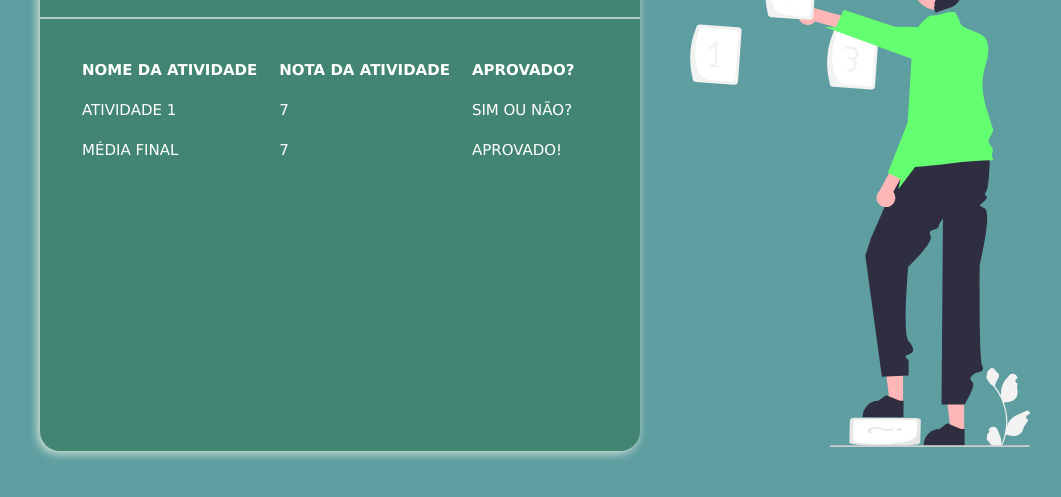
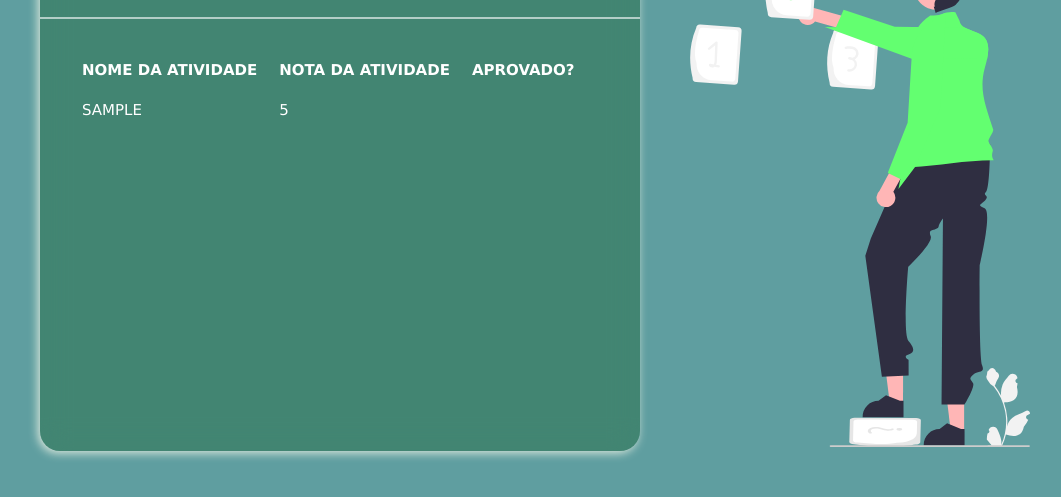
Before and after one commit to hnrkDEV/Calculadora-de-Media, a plain HTML site: page index.html in a window 1280 px wide. Both pictures are taken after typing "Sample", "5" into the empty fields and a click on the button "ADICIONAR +". Shown: the part 249-746 px from the top of the page, without its empty margins (105-1166 px from the left). Drawn offline with Linux system fonts and the light colour scheme; a web font is replaced by a local one.

Commit message:
quase finalizado

```diff
--- a/index.html
+++ b/index.html
@@ -23,7 +23,7 @@
         </div>
         <hr>
         <div class="tableDiv">
-        <table>
+        <table id="tablealuno">
             <thead>
                 <tr>
                     <th>
@@ -35,17 +35,13 @@
             </thead>
 
         <tbody>
-            <tr>
-                <td id="atividadeNome"> Atividade 1 </td>
-                <td id="atividadeNota"> 7</td>
-                <td id="resultado">sim ou não?</td>
-            </tr>
+
         </tbody>
         <tfoot>
             <tr>
-                <td id="mediaFinal">Média final</td>
-                <td id="notaFinal">7</td>
-                <td id="resultadoFinal">aprovado!</td>
+                <td id="mediaFinal"></td>
+                <td id="notaFinal"></td>
+                <td id="resultadoFinal"></td>
             </tr>
         </tfoot>
     </table>
--- a/main.js
+++ b/main.js
@@ -8,6 +8,12 @@ const form = document.getElementById("form")
         console.log(nota)
         document.getElementById('nota').value = ""
         document.getElementById('activityName').value = ""
+        document.getElementById('tablealuno').innerHTML += `<tr>
+        <td>${atividadeNome}</td>
+        <td> ${nota}</td>
+        </tr>`
+        const table = document.querySelector(".tableDiv")
+
 
     })
 
```
Also changed, not shown: style.css (line endings or trailing spaces).
